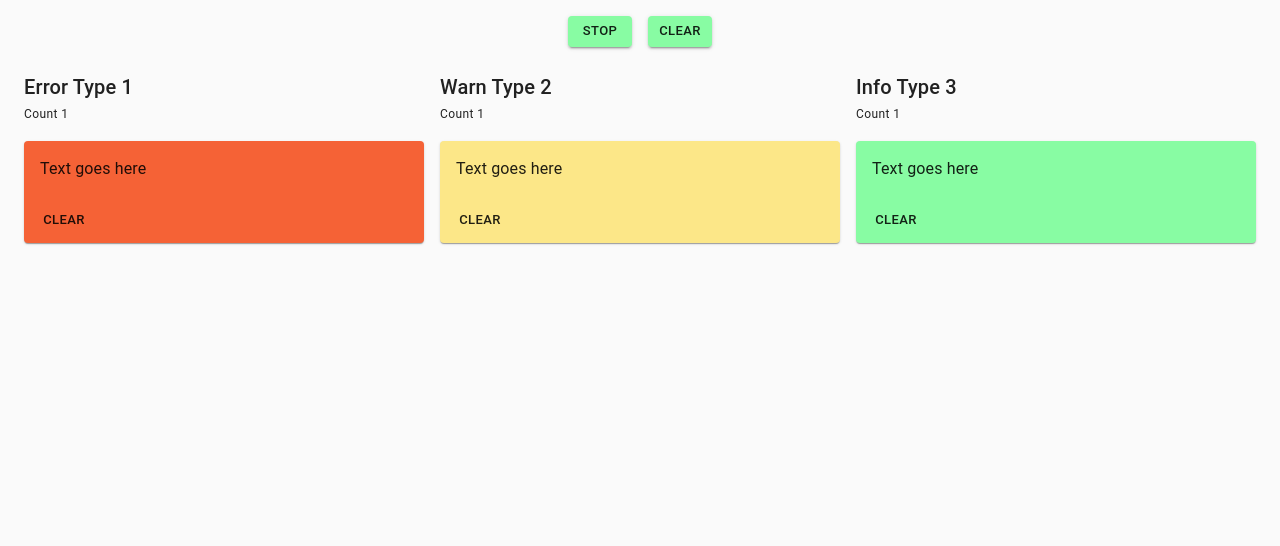
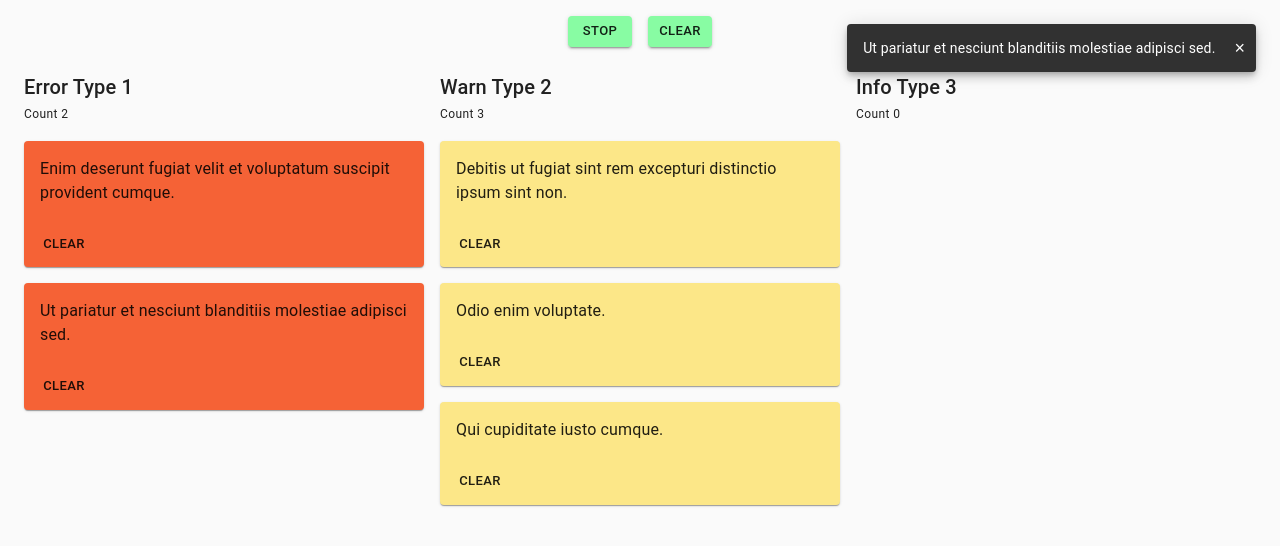
Before and after one commit to leocristofani/message-board, a React (Create React App) app: page / in a window 1280 px wide. Shown: the top 546 px of the page. Built offline with nearby package versions, Linux system fonts and the light colour scheme.

Commit message:
create data contexts and connect to visual components

```diff
--- a/src/app/index.tsx
+++ b/src/app/index.tsx
@@ -1,14 +1,20 @@
 import { CssBaseline } from "@material-ui/core";
 
+import AppThemeProvider from "./providers/AppThemeProvider";
 import Messages from "../messages/components/Messages";
-import AppThemeProvider from "./providers/AppThemeProvider";
+import { MessagesApiProvider } from "../messages/providers/MessagesApiProvider";
+import { MessagesStateProvider } from "../messages/providers/MessagesStateProvider";
 
 export default function App() {
   return (
     <>
       <CssBaseline />
       <AppThemeProvider>
-        <Messages />
+        <MessagesApiProvider>
+          <MessagesStateProvider>
+            <Messages />
+          </MessagesStateProvider>
+        </MessagesApiProvider>
       </AppThemeProvider>
     </>
   );
--- a/src/messages/components/ClearAllMessagesButton/index.tsx
+++ b/src/messages/components/ClearAllMessagesButton/index.tsx
@@ -1,8 +1,16 @@
 import { Button } from "@material-ui/core";
+import { useMessagesState } from "../../providers/MessagesStateProvider";
 
 export default function ClearAllMessagesButton() {
+  const messagesState = useMessagesState();
+
   return (
-    <Button size="small" variant="contained" color="primary">
+    <Button
+      size="small"
+      color="primary"
+      variant="contained"
+      onClick={messagesState.removeAll}
+    >
       Clear
     </Button>
   );
--- a/src/messages/components/IncommingMessagesToggle/index.tsx
+++ b/src/messages/components/IncommingMessagesToggle/index.tsx
@@ -1,9 +1,28 @@
 import { Button } from "@material-ui/core";
 
+import { useMessagesApi } from "../../providers/MessagesApiProvider";
+import { useMessagesState } from "../../providers/MessagesStateProvider";
+
 export default function IncommingMessagesToggle() {
+  const messagesApi = useMessagesApi();
+  const messagesState = useMessagesState();
+
+  const toggleIncommingMessages = () => {
+    if (messagesApi.stopped) {
+      messagesApi.start(messagesState.add);
+    } else {
+      messagesApi.stop();
+    }
+  };
+
   return (
-    <Button size="small" variant="contained" color="primary">
-      Stop
+    <Button
+      size="small"
+      color="primary"
+      variant="contained"
+      onClick={toggleIncommingMessages}
+    >
+      {messagesApi.stopped ? "Start" : "Stop"}
     </Button>
   );
 }
--- a/src/messages/components/LatestErrorMessageSnackbar/index.tsx
+++ b/src/messages/components/LatestErrorMessageSnackbar/index.tsx
@@ -1,18 +1,25 @@
+import { useState } from "react";
 import { IconButton, Snackbar } from "@material-ui/core";
 
-import { useCallback, useState } from "react";
+import { Message, MessagePriority } from "../../types";
+import { useLatestMessage } from "../../providers/MessagesStateProvider";
 
 export default function LatestErrorMessageSnackbar() {
-  const [open, setOpen] = useState(true);
+  const [errorMessage, setErrorMessage] = useState<Message | null>(null);
 
-  const onClose = useCallback(() => {
-    setOpen(false);
-  }, []);
+  const resetErrorMessage = () => {
+    setErrorMessage(null);
+  };
+
+  useLatestMessage({
+    onMessage: setErrorMessage,
+    priority: MessagePriority.Error,
+  });
 
   return (
     <Snackbar
-      message="Here's an error message :("
-      open={open}
+      message={errorMessage?.message}
+      open={!!errorMessage}
       anchorOrigin={{
         vertical: "top",
         horizontal: "right",
@@ -21,13 +28,13 @@ export default function LatestErrorMessageSnackbar() {
         <IconButton
           size="small"
           color="inherit"
-          onClick={onClose}
+          onClick={resetErrorMessage}
           aria-label="Close message"
         >
           &times;
         </IconButton>
       }
-      onClose={onClose}
+      onClose={resetErrorMessage}
       autoHideDuration={2000}
     />
   );
--- a/src/messages/components/MessageCard/index.tsx
+++ b/src/messages/components/MessageCard/index.tsx
@@ -3,27 +3,39 @@ import {
   Card,
   CardActions,
   CardContent,
+  Fade,
   Typography,
 } from "@material-ui/core";
 
 import { Message } from "../../types";
 import { prioritySettingsMap } from "../../settings";
+import { useMessagesState } from "../../providers/MessagesStateProvider";
 
 export interface MessageCardProps {
   message: Message;
 }
 
 export default function MessageCard(props: MessageCardProps) {
+  const messagesState = useMessagesState();
   const prioritySettings = prioritySettingsMap[props.message.priority];
 
   return (
-    <Card style={{ backgroundColor: prioritySettings.color, marginBottom: 16 }}>
+    <Fade in>
+      <Card
+        style={{ backgroundColor: prioritySettings.color, marginBottom: 16 }}
+      >
         <CardContent>
           <Typography>{props.message.message}</Typography>
         </CardContent>
         <CardActions>
-        <Button size="small">Clear</Button>
+          <Button
+            size="small"
+            onClick={() => messagesState.remove(props.message)}
+          >
+            Clear
+          </Button>
         </CardActions>
       </Card>
+    </Fade>
   );
 }
--- a/src/messages/components/Messages/index.tsx
+++ b/src/messages/components/Messages/index.tsx
@@ -1,10 +1,26 @@
+import { useEffect } from "react";
 import { Container } from "@material-ui/core";
+
+import { useMessagesApi } from "../../providers/MessagesApiProvider";
+import { useMessagesState } from "../../providers/MessagesStateProvider";
 
 import LatestErrorMessageSnackbar from "../LatestErrorMessageSnackbar";
 import MessagesControls from "../MessagesControls";
 import MessageTable from "../MessagesTable";
 
 export default function Messages() {
+  const messagesApi = useMessagesApi();
+  const messagesState = useMessagesState();
+
+  /**
+   * Start listening for incomming messages
+   */
+  useEffect(() => {
+    messagesApi.start(messagesState.add);
+
+    return messagesApi.stop;
+  }, []); // eslint-disable-line react-hooks/exhaustive-deps
+
   return (
     <>
       <LatestErrorMessageSnackbar />
--- a/src/messages/components/MessagesTable/index.tsx
+++ b/src/messages/components/MessagesTable/index.tsx
@@ -2,8 +2,11 @@ import { Grid } from "@material-ui/core";
 
 import { MessagePriority } from "../../types";
 import MessagesColumn from "../MessagesColumn";
+import { useMessagesState } from "../../providers/MessagesStateProvider";
 
 export default function MessageTable() {
+  const messagesState = useMessagesState();
+
   return (
     <Grid container spacing={2}>
       {[MessagePriority.Error, MessagePriority.Warn, MessagePriority.Info].map(
@@ -11,7 +14,7 @@ export default function MessageTable() {
           <MessagesColumn
             key={priority}
             priority={priority}
-            messages={[{ message: "Text goes here", priority }]}
+            messages={messagesState.get(priority)}
           />
         )
       )}
--- a/src/Api.ts
+++ b/src/messages/mocks/MessagesApiMock/index.ts
@@ -1,8 +1,7 @@
+import { Observable } from "rxjs";
 import random from "lodash/random";
 import faker from "faker";
-
-import { Observable } from "rxjs";
-import { Message, MessagePriority } from "./messages/types";
+import { Message, MessagePriority } from "../../types";
 
 const observable = new Observable<Message>((subscriber) => {
   const generate = () => {
--- /dev/null
+++ b/src/messages/providers/MessagesApiProvider/index.tsx
@@ -0,0 +1,57 @@
+import { useRef, useState, ReactNode, useContext, createContext } from "react";
+
+import { Message } from "../../types";
+import generateMockMessages from "../../mocks/MessagesApiMock";
+
+type OnMessage = (message: Message) => void;
+
+export interface MessagesApiContextValue {
+  start: (onMessage: OnMessage) => void;
+  stop: () => void;
+  stopped: boolean;
+}
+
+const defaultValue: MessagesApiContextValue = {
+  start: (_: OnMessage) => {},
+  stop: () => {},
+  stopped: true,
+};
+
+const MessagesApiContext = createContext(defaultValue);
+
+interface MessagesApiProviderProps {
+  children: ReactNode;
+}
+
+export function MessagesApiProvider(props: MessagesApiProviderProps) {
+  const unsubscribe = useRef<() => void>();
+  const [stopped, setStopped] = useState(true);
+
+  const start = (onMessage: OnMessage) => {
+    if (!stopped) {
+      return;
+    }
+
+    setStopped(false);
+    unsubscribe.current = generateMockMessages(onMessage);
+  };
+
+  const stop = () => {
+    if (!unsubscribe.current) {
+      return;
+    }
+
+    setStopped(true);
+    unsubscribe.current();
+  };
+
+  return (
+    <MessagesApiContext.Provider value={{ start, stop, stopped }}>
+      {props.children}
+    </MessagesApiContext.Provider>
+  );
+}
+
+export function useMessagesApi() {
+  return useContext(MessagesApiContext);
+}
--- /dev/null
+++ b/src/messages/providers/MessagesStateProvider/index.tsx
@@ -0,0 +1,111 @@
+import {
+  useState,
+  useRef,
+  useEffect,
+  useContext,
+  createContext,
+  ReactNode,
+} from "react";
+
+import { Message, MessagePriority } from "../../types";
+
+interface MessagesStateContextValue {
+  get: (priority: MessagePriority) => Message[];
+  add: (message: Message) => void;
+  remove: (message: Message) => void;
+  removeAll: () => void;
+  getLatest: (priority: MessagePriority) => Message | null;
+}
+
+const defaultValue: MessagesStateContextValue = {
+  get: (_: MessagePriority) => [],
+  add: (_: Message) => {},
+  remove: (_: Message) => {},
+  removeAll: () => {},
+  getLatest: (_: MessagePriority) => null,
+};
+
+const MessagesStateContext = createContext(defaultValue);
+
+interface MessagesStateProviderProps {
+  children: ReactNode;
+}
+
+export interface MessagesByPriority {
+  [priority: number]: Message[];
+  latest: {
+    [priority: number]: Message;
+  };
+}
+
+export function MessagesStateProvider(props: MessagesStateProviderProps) {
+  const [messages, setMessages] = useState<MessagesByPriority>({ latest: {} });
+
+  const get = (priority: MessagePriority) => messages[priority] || [];
+
+  const getLatest = (priority: MessagePriority) => messages.latest[priority];
+
+  const add = (message: Message) => {
+    setMessages((prevMessages) => {
+      const nextMessages = { ...prevMessages };
+
+      if (!nextMessages[message.priority]) {
+        nextMessages[message.priority] = [];
+      }
+
+      nextMessages[message.priority].push(message);
+      nextMessages.latest[message.priority] = message;
+
+      return nextMessages;
+    });
+  };
+
+  const remove = (message: Message) => {
+    setMessages((prevMessages) => {
+      const priorityMessages = [...prevMessages[message.priority]];
+
+      if (!priorityMessages) {
+        return prevMessages;
+      }
+
+      const messageIndex = priorityMessages.indexOf(message);
+
+      priorityMessages.splice(messageIndex, 1);
+
+      return { ...prevMessages, [message.priority]: priorityMessages };
+    });
+  };
+
+  const removeAll = () => {
+    setMessages({ latest: {} });
+  };
+
+  return (
+    <MessagesStateContext.Provider
+      value={{ get, add, remove, removeAll, getLatest }}
+    >
+      {props.children}
+    </MessagesStateContext.Provider>
+  );
+}
+
+export function useMessagesState() {
+  return useContext(MessagesStateContext);
+}
+
+export function useLatestMessage(props: {
+  priority: MessagePriority;
+  onMessage: (message: Message) => void;
+}) {
+  const messagesState = useMessagesState();
+  const prevPriorityMessage = useRef<Message | null>(null);
+
+  useEffect(() => {
+    const priorityMessage = messagesState.getLatest(props.priority);
+
+    if (priorityMessage && priorityMessage !== prevPriorityMessage.current) {
+      prevPriorityMessage.current = priorityMessage;
+      props.onMessage(priorityMessage);
+    }
+  }, [props, messagesState]);
+}
--- a/src/messages/types.ts
+++ b/src/messages/types.ts
@@ -14,7 +14,3 @@ export interface Message {
   message: string;
   priority: MessagePriority;
 }
-
-export interface MessagesByPriority {
-  [priority: number]: Message[];
-}
```
Lines whose indentation alone changed are shown as unchanged.
